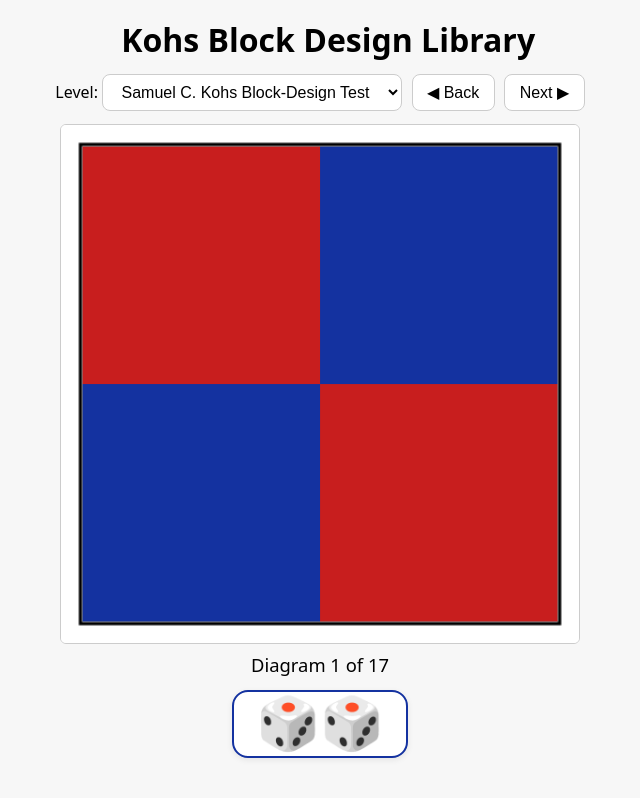
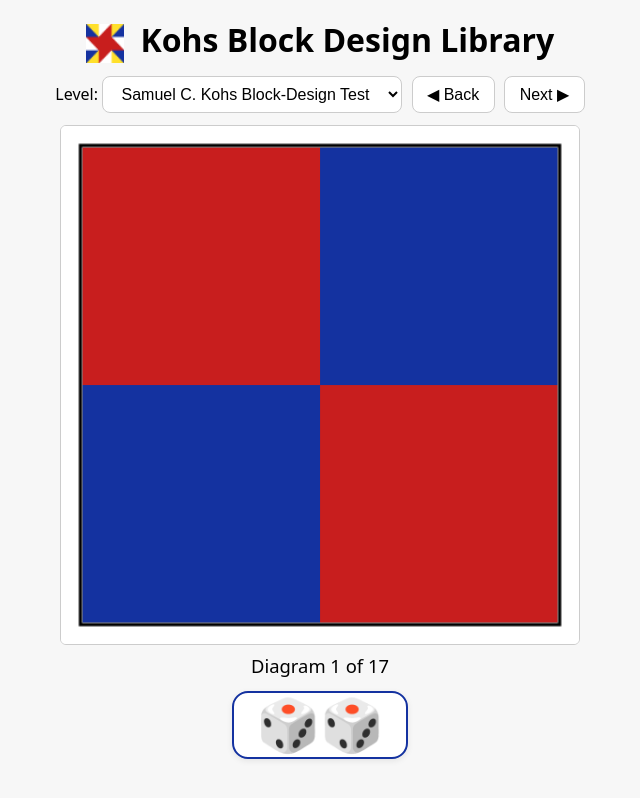
Before and after one commit to jimb15122/Kohs, a plain HTML site: page index.html in a window 1280 px wide. Shown: the whole page, without its empty margins (320-960 px from the left). Drawn offline with Linux system fonts and the light colour scheme.

Commit message:
Fix favicon image source in index.html

```diff
--- a/index.html
+++ b/index.html
@@ -86,7 +86,7 @@
 </head>
 <body>
 <h1>
-  <img src="favicon.png-32x32" alt="" style="height:1.2em; vertical-align:middle; margin-right:8px;">
+  <img src="favicon-32x32.png" alt="" style="height:1.2em; vertical-align:middle; margin-right:8px;">
   Kohs Block Design Library</h1>
 
 <div class="top-controls">
```
